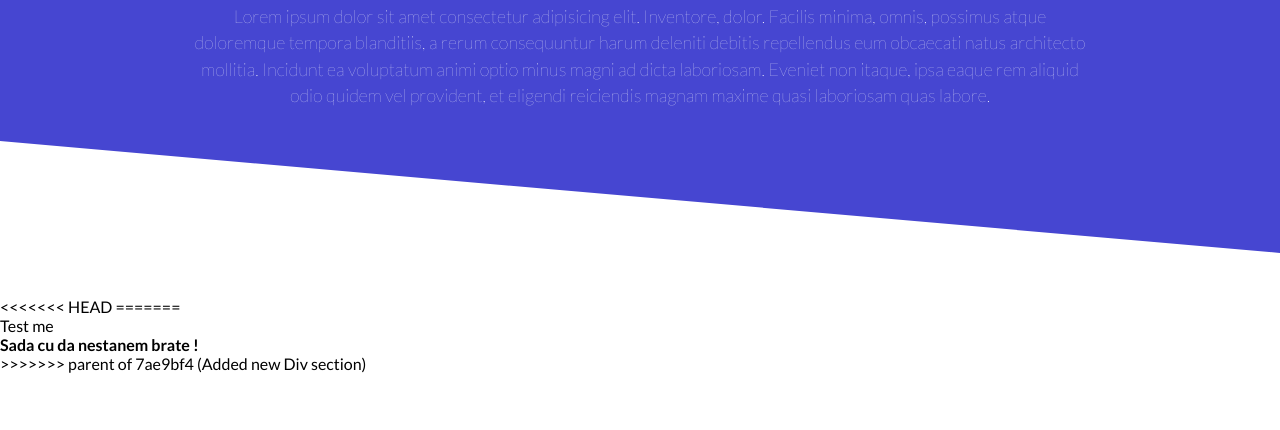
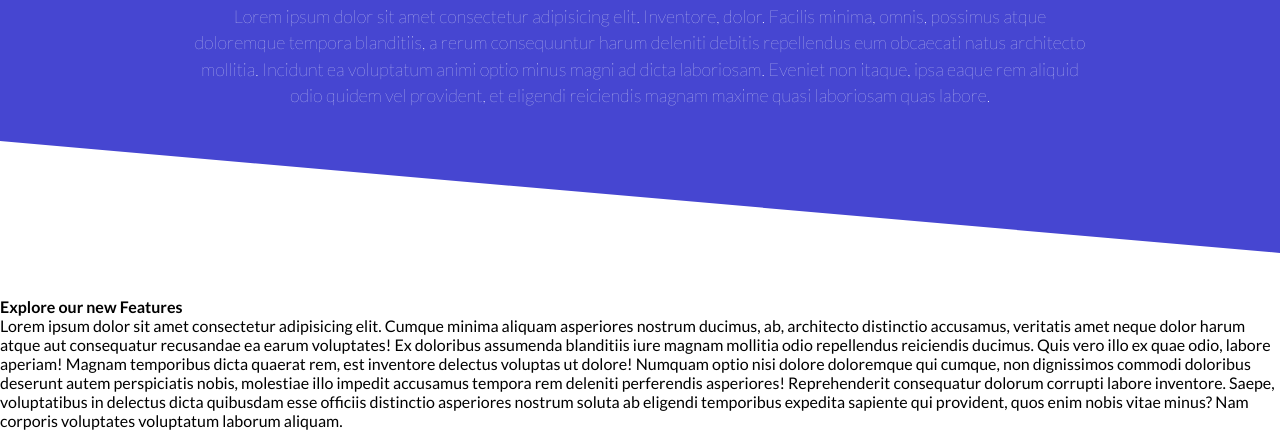
Before and after one commit to nikolamrsic/landing, a website: page index.html in a window 1280 px wide. Shown: the part 680-1110 px from the top of the page. Before the commit the page ends 1053 px from the top, so only its background shows below. Drawn offline with Linux system fonts and the light colour scheme.

Commit message:
added pargraph

```diff
--- a/index.html
+++ b/index.html
@@ -54,11 +54,15 @@
 
         <div class="diagonal"></div>
      </div>
-<<<<<<< HEAD
 
-=======
-      <button>Test me</button>
-       <h1>Sada cu da nestanem brate !</h1>
->>>>>>> parent of 7ae9bf4 (Added new Div section)
+     <div>
+         <h1>Explore our new Features</h1>
+         <p>Lorem ipsum dolor sit amet consectetur adipisicing elit. Cumque minima aliquam asperiores nostrum ducimus, ab, architecto distinctio accusamus, veritatis amet neque dolor harum atque aut consequatur recusandae ea earum voluptates!
+         Ex doloribus assumenda blanditiis iure magnam mollitia odio repellendus reiciendis ducimus. Quis vero illo ex quae odio, labore aperiam! Magnam temporibus dicta quaerat rem, est inventore delectus voluptas ut dolore!
+         Numquam optio nisi dolore doloremque qui cumque, non dignissimos commodi doloribus deserunt autem perspiciatis nobis, molestiae illo impedit accusamus tempora rem deleniti perferendis asperiores! Reprehenderit consequatur dolorum corrupti labore inventore.
+         Saepe, voluptatibus in delectus dicta quibusdam esse officiis distinctio asperiores nostrum soluta ab eligendi temporibus expedita sapiente qui provident, quos enim nobis vitae minus? Nam corporis voluptates voluptatum laborum aliquam.</p>
+     </div>
+
+
   </body>
 </html>
```
